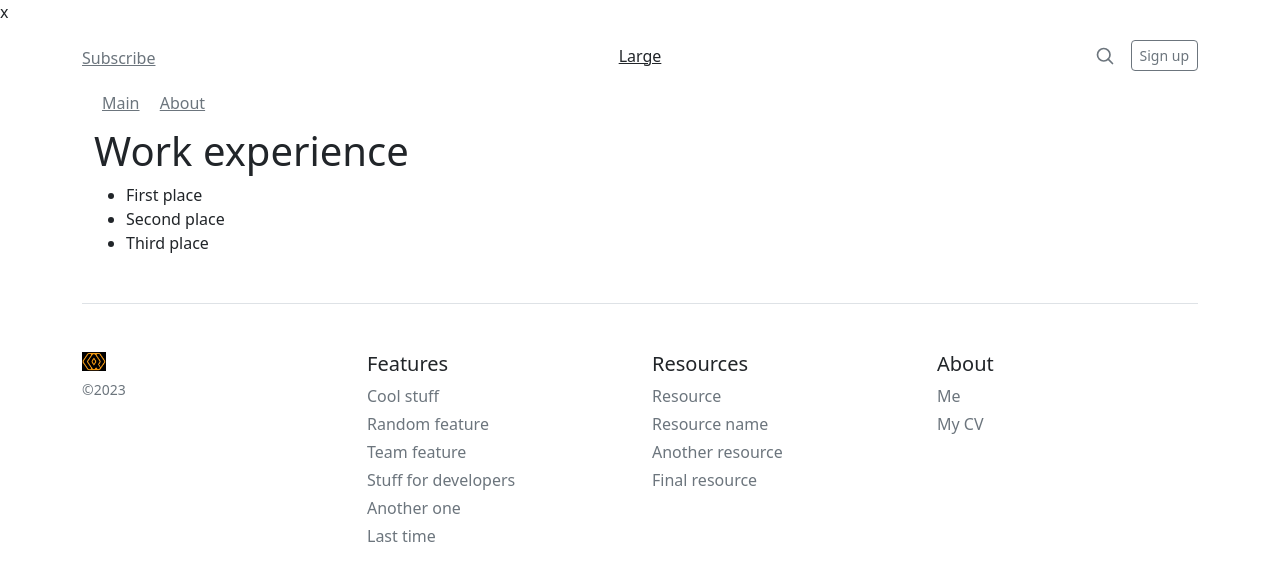
After one commit to Deekly/FlaskTutorial, a Flask app: page /my_cv in a window 1280 px wide. The commit adds this page. Shown: the top 581 px of the page. Run offline with Flask 2, Linux system fonts and the light colour scheme.

Commit message:
add cv page

```diff
--- a/main.py
+++ b/main.py
@@ -26,6 +26,11 @@ def index():
     return render_template('index.html')
 
 
+@app.route('/my_cv')
+def my_cv():
+    return render_template('my_cv.html')
+
+
 @app.route('/about')
 def about():
     return render_template('about.html')
--- /dev/null
+++ b/templates/my_cv.html
@@ -0,0 +1,19 @@
+{% extends 'schablon.html' %}
+
+{%block title%}
+My CV Page
+{% endblock %}
+
+{% block body %}
+
+
+
+<div class="container">
+    <h1>Work experience</h1>
+    <ul>
+        <li>First place</li>
+        <li>Second place</li>
+        <li>Third place</li>
+    </ul>
+</div>
+{% endblock %}
--- a/templates/schablon.html
+++ b/templates/schablon.html
@@ -72,7 +72,7 @@
         <h5>About</h5>
         <ul class="list-unstyled text-small">
           <li class="mb-1"><a class="link-secondary text-decoration-none" href="/about">Me</a></li>
-          <li class="mb-1"><a class="link-secondary text-decoration-none" href="/about">Again me</a></li>
+          <li class="mb-1"><a class="link-secondary text-decoration-none" href="/my_cv">My CV</a></li>
         </ul>
       </div>
     </div>
```
